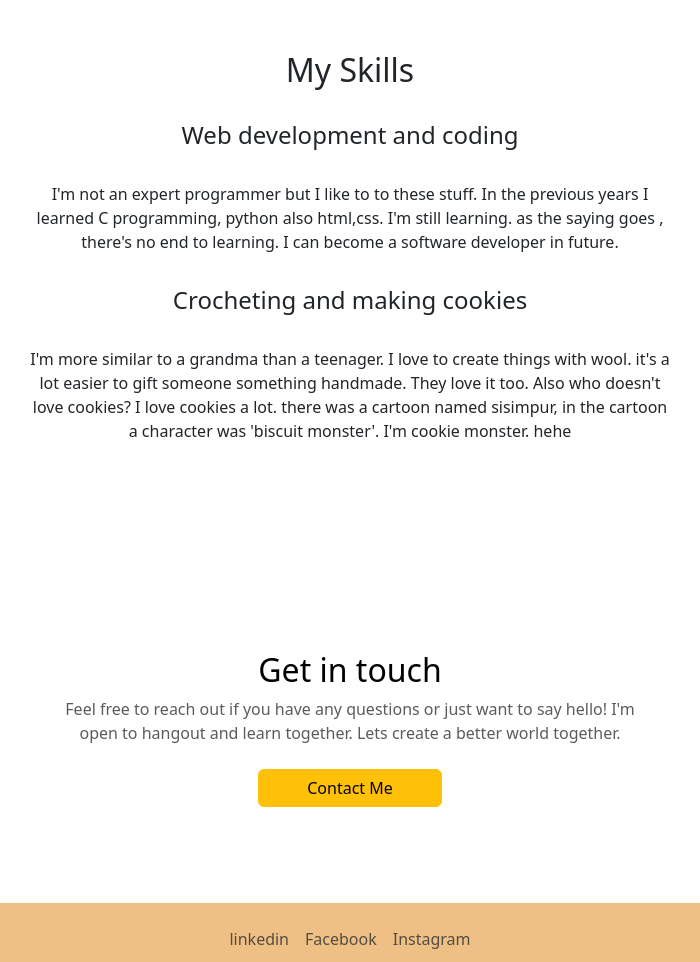
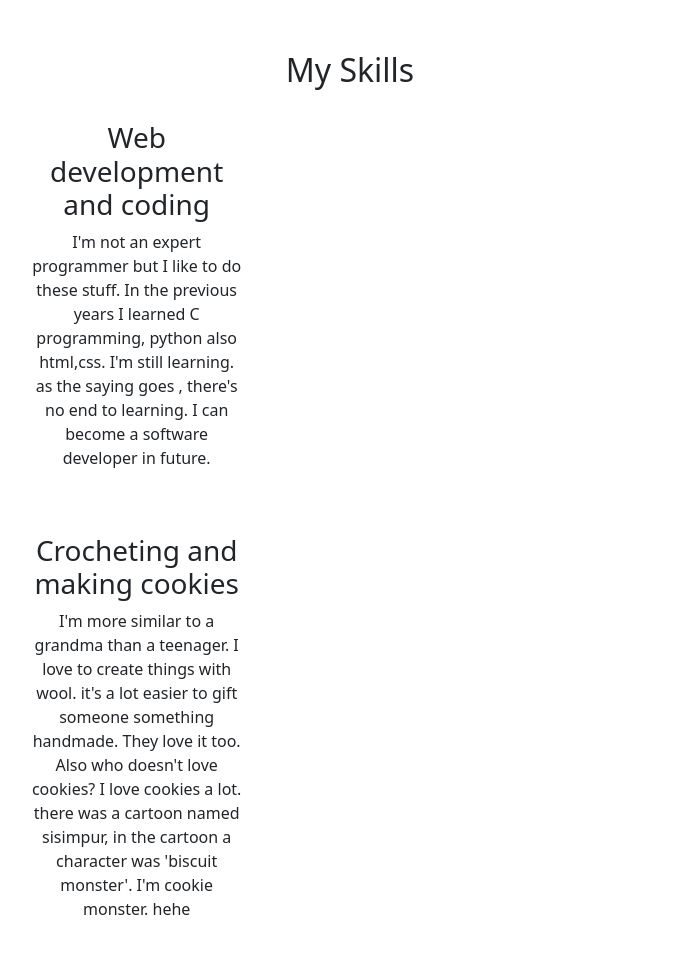
Before and after one commit to Treasure-Porth/portfolio, a plain HTML site: page index.html in a window 1280 px wide. Shown: the part 1360-2322 px from the top of the page, without its empty margins (290-990 px from the left). Drawn offline with nearby package versions, Linux system fonts and the light colour scheme; a web font is replaced by a local one.

Commit message:
Fix HTML structure and improve content layout

```diff
--- a/index.html
+++ b/index.html
@@ -32,10 +32,16 @@
 
     <div class="skills">
         <h2>My Skills</h2>
-        <h3>Web development and coding</h3>
-        <p> I'm not an expert programmer but I like to to these stuff. In the previous years I learned C programming, python also html,css. I'm still learning. as the saying goes , there's no end to learning. I can become a software developer in future.</p>
-        <h3>Crocheting and making cookies</h3>
-        <p>I'm more similar to a grandma than a teenager. I love to create things with wool. it's a lot easier to gift someone something handmade. They love it too. Also who doesn't love cookies? I love cookies a lot. there was a cartoon named sisimpur, in the cartoon a character was 'biscuit monster'. I'm cookie monster. hehe</p>
+        <div class="col-8 col-lg-4">
+            <h3>Web development and coding</h3>
+            <p> I'm not an expert programmer but I like to do these stuff. In the previous years I learned C programming, python also html,css. I'm still learning. as the saying goes , there's no end to learning. I can become a software developer in future.</p>
+        </div>
+        <br>
+        <br>
+        <div class="col-8 col-lg-4">
+            <h3>Crocheting and making cookies</h3>
+            <p>I'm more similar to a grandma than a teenager. I love to create things with wool. it's a lot easier to gift someone something handmade. They love it too. Also who doesn't love cookies? I love cookies a lot. there was a cartoon named sisimpur, in the cartoon a character was 'biscuit monster'. I'm cookie monster. hehe</p>
+        </div>
     </div>
 
     <div class="contact">
```
